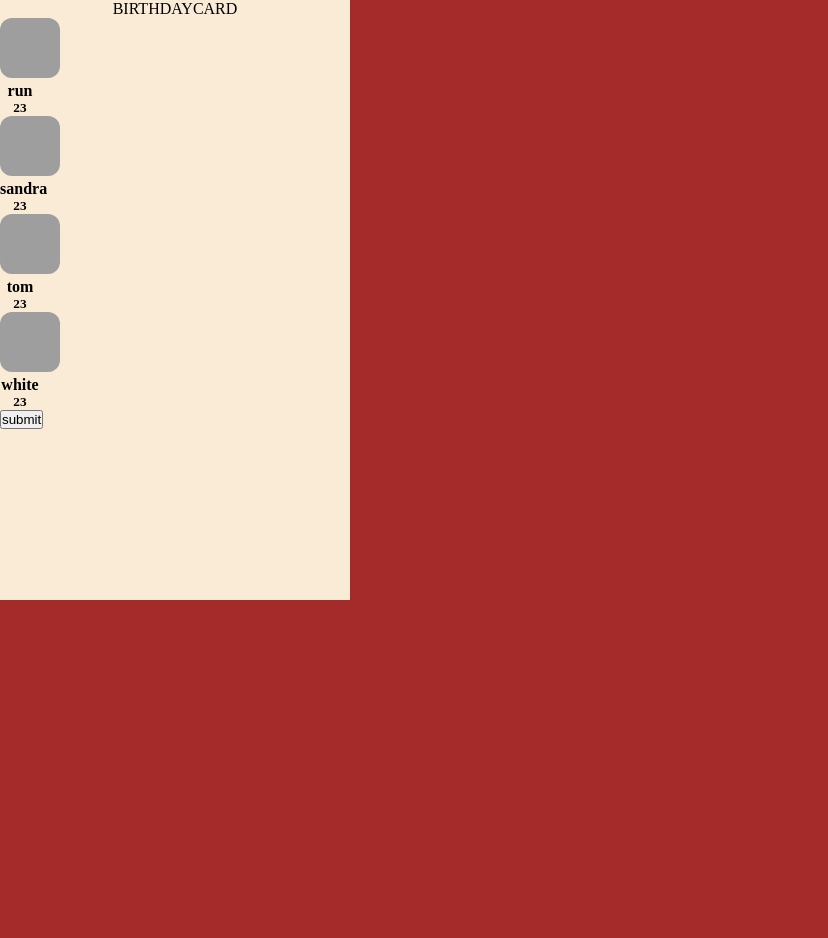
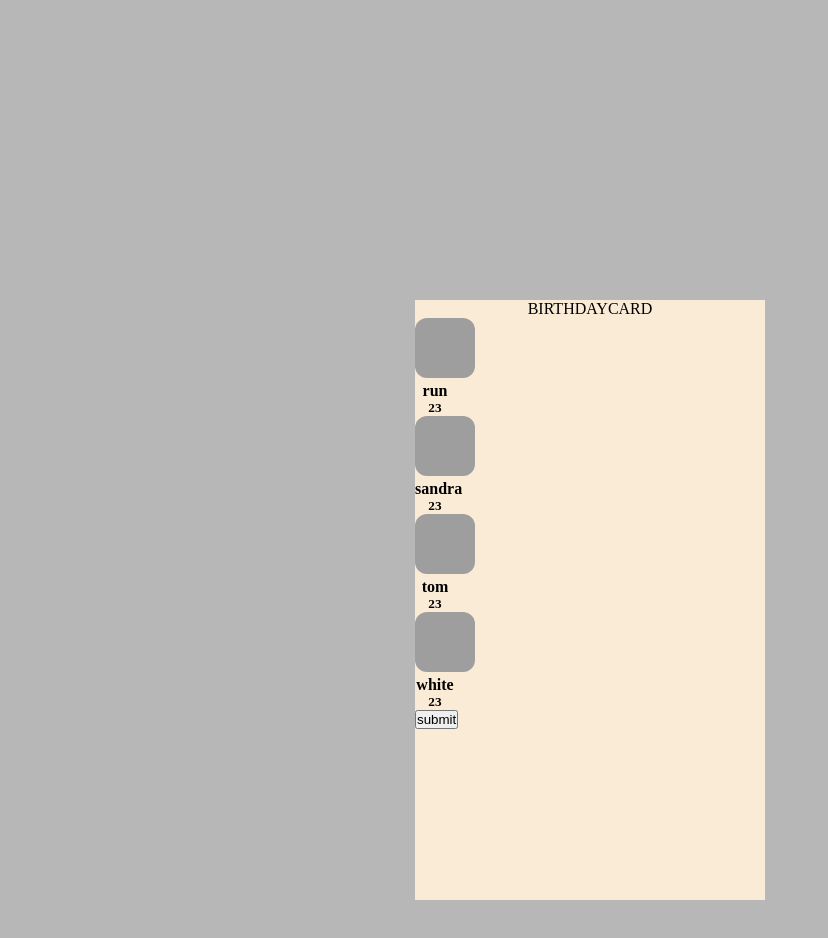
Before and after one commit to ArunprakashLfs/birhdaycard, a plain HTML site: page index.html in a window 1280 px wide. Shown: the whole page, without its empty margins (0-828 px from the left). Before the commit the page ends 800 px from the top, so only its background shows below. Drawn offline with Linux system fonts and the light colour scheme; grey boxes are pictures that could not be loaded.

Commit message:
changed some styles

```diff
--- a/style/style.css
+++ b/style/style.css
@@ -4,12 +4,16 @@
     box-sizing: border-box;
 }
 body{
-    background-color: brown;
+    background-color: rgba(127, 127, 127, 56%);
+    padding: 300px 400px 500px 300px;
 }
 .card{
     width: 350px;
     min-height: 600px;
     background-color: antiquewhite;
+    border: 3px;
+    margin: auto;
+    padding: auto;
 }
 .title{
     text-align: center;
@@ -23,10 +27,6 @@ body{
     min-height: 50px;
     text-align: center;
 }
-.peopleimg{
-    width: 20px;
-    height: 30px;
-}
 img{
     border-radius: 12px;
     height: 60px;
```
